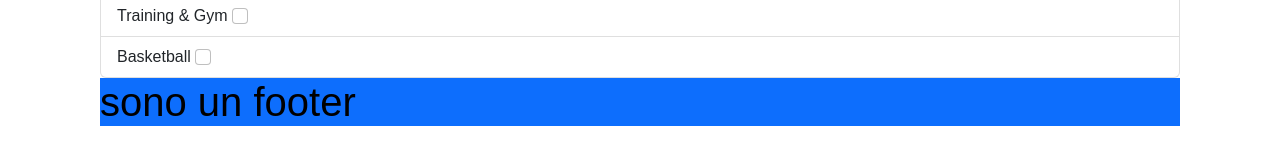
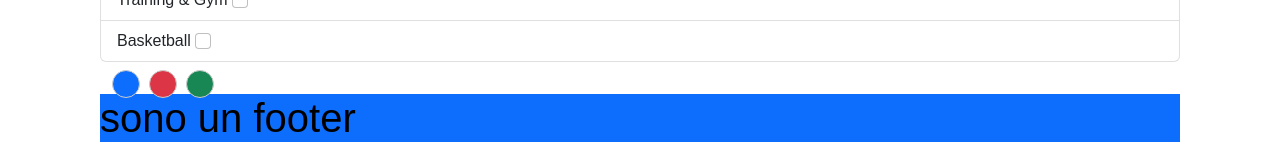
Before and after one commit to FrancescoGentile97/ecommerce-proj, a Vue app: page / in a window 1280 px wide. Shown: the part 784-931 px from the top of the page. Built offline with nearby package versions, Linux system fonts and the light colour scheme.

Commit message:
added colors -> to add check function

```diff
--- a/src/components/Main.vue
+++ b/src/components/Main.vue
@@ -130,6 +130,23 @@
         </ul>
         <!-- fine brand list -->
 
+        <!-- color list -->
+        <div class="container d-flex gap-4 mt-2">
+            <div class="round">
+                <input type="checkbox" id="1" />
+                <label for="checkbox" class="bg-primary"></label>
+            </div>
+            <div class="round">
+                <input type="checkbox" id="2" />
+                <label for="checkbox" class="bg-danger"></label>
+            </div>
+            <div class="round">
+                <input type="checkbox" id="3" />
+                <label for="checkbox" class="bg-success"></label>
+            </div>
+        </div>
+        <!-- fine color list -->
+
         <!-- fine sidebar -->
 
 
--- a/src/main.scss
+++ b/src/main.scss
@@ -3,7 +3,9 @@
 
 // price bar *****************
 $number-of-options: 5;
-html, body {
+
+html,
+body {
     width: 100%;
     height: 100%;
     display: flex;
@@ -13,20 +15,24 @@ html, body {
     color: #000;
     user-select: none;
 }
+
 #form-wrapper {
     width: 100%;
     display: flex;
     flex-direction: column;
     align-items: center;
 }
+
 form {
     width: 90%;
     max-width: 500px;
+
     #form-title {
         margin-top: 0;
         font-weight: 400;
         text-align: center;
     }
+
     #debt-amount-slider {
         display: flex;
         flex-direction: row;
@@ -35,6 +41,7 @@ form {
         width: 100%;
         height: 50px;
         user-select: none;
+
         &::before {
             content: " ";
             position: absolute;
@@ -46,18 +53,22 @@ form {
             transform: translate(-50%, -50%);
             background: #000;
         }
-		input, label {
+
+        input,
+        label {
             box-sizing: border-box;
             flex: 1;
             user-select: none;
             cursor: pointer;
         }
+
         label {
             display: inline-block;
             position: relative;
             width: 20%;
             height: 100%;
             user-select: none;
+
             &::before {
                 content: attr(data-debt-amount);
                 position: absolute;
@@ -71,6 +82,7 @@ form {
                 opacity: 0.85;
                 transition: all 0.15s ease-in-out;
             }
+
             &::after {
                 content: " ";
                 position: absolute;
@@ -88,31 +100,38 @@ form {
                 cursor: pointer;
                 transition: all 0.15s ease-in-out;
             }
+
             &:hover::after {
                 transform: translate(-50%, -50%) scale(1.25);
             }
         }
+
         input {
             display: none;
+
             &:checked {
-				+ label::before {
+                +label::before {
                     font-weight: 800;
                     opacity: 1;
                 }
-				+ label::after {
+
+                +label::after {
                     border-width: 4px;
                     transform: translate(-50%, -50%) scale(0.75);
                 }
-				~ #debt-amount-pos {
+
+                ~#debt-amount-pos {
                     opacity: 1;
                 }
+
                 @for $i from 1 through $number-of-options {
-					&:nth-child(#{$i * 2 - 1}) ~ #debt-amount-pos {
+                    &:nth-child(#{$i * 2 - 1})~#debt-amount-pos {
                         left: #{($i * 20%) - 10%};
                     }
                 }
             }
         }
+
         #debt-amount-pos {
             display: block;
             position: absolute;
@@ -128,21 +147,24 @@ form {
             z-index: 2;
         }
     }
+
     &:valid {
         #debt-amount-slider {
             input {
-				+ label::before {
+                +label::before {
                     transform: translate(-50%, 45px) scale(0.9);
                     transition: all 0.15s linear;
                 }
-				&:checked + label::before {
+
+                &:checked+label::before {
                     transform: translate(-50%, 45px) scale(1.1);
                     transition: all 0.15s linear;
                 }
             }
         }
     }
-	& + button {
+
+    &+button {
         display: block;
         position: relative;
         margin: 56px auto 0;
@@ -158,23 +180,28 @@ form {
         outline: 0;
         user-select: none;
         cursor: pointer;
+
         &:hover {
             // transform: scale(1.1);
             background: #000;
             color: #fff;
+
             &:active {
                 transform: scale(0.9);
             }
         }
+
         &:focus {
             background: #4caf50;
             border-color: #4caf50;
             color: #fff;
             pointer-events: none;
+
             &::before {
                 animation: spin 1s linear infinite;
             }
         }
+
         &::before {
             display: inline-block;
             width: 0;
@@ -186,11 +213,13 @@ form {
             transform: rotate(0deg);
         }
     }
-	&:invalid + button {
+
+    &:invalid+button {
         pointer-events: none;
         opacity: 0.25;
     }
 }
+
 @keyframes spin {
     from {
         transform: rotate(0deg);
@@ -198,6 +227,7 @@ form {
         opacity: 1;
         margin-right: 12px;
     }
+
     to {
         transform: rotate(360deg);
         width: 24px;
@@ -205,4 +235,52 @@ form {
         margin-right: 12px;
     }
 }
+
 // end price bar**********************
+
+// color list ***************************
+
+.round {
+    position: relative;
+}
+
+.round label {
+    // background-color: #fff;
+    border: 1px solid #ccc;
+    border-radius: 50%;
+    cursor: pointer;
+    height: 28px;
+    left: 0;
+    position: absolute;
+    top: 0;
+    width: 28px;
+}
+
+.round label:after {
+    border: 2px solid #fff;
+    border-top: none;
+    border-right: none;
+    content: "";
+    height: 6px;
+    left: 7px;
+    opacity: 0;
+    position: absolute;
+    top: 8px;
+    transform: rotate(-45deg);
+    width: 12px;
+}
+
+.round input[type="checkbox"] {
+    visibility: hidden;
+}
+
+.round input[type="checkbox"]:checked+label {
+    background-color: #66bb6a;
+    border-color: #66bb6a;
+}
+
+.round input[type="checkbox"]:checked+label:after {
+    opacity: 1;
+}
+
+//   end color list ****************
```
Also changed, not shown: src/store.js (line endings or trailing spaces). Lines whose indentation alone changed are shown as unchanged.
